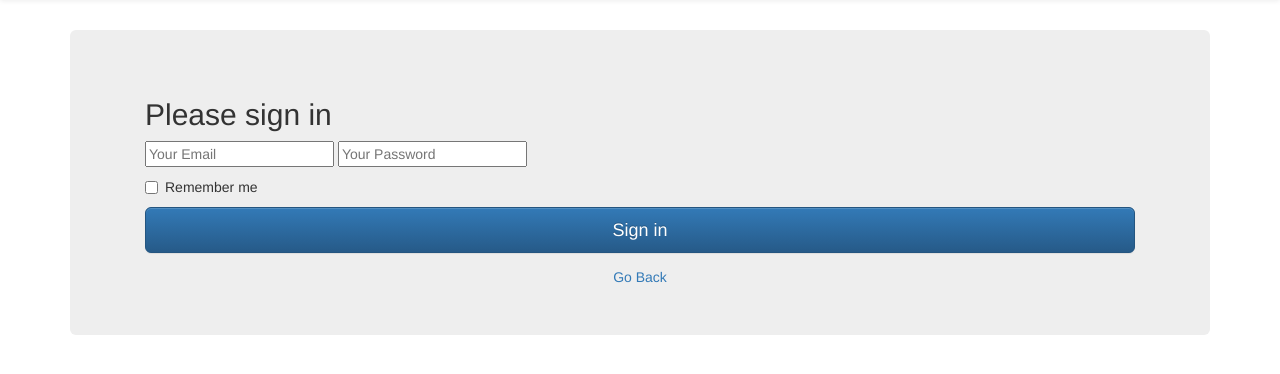
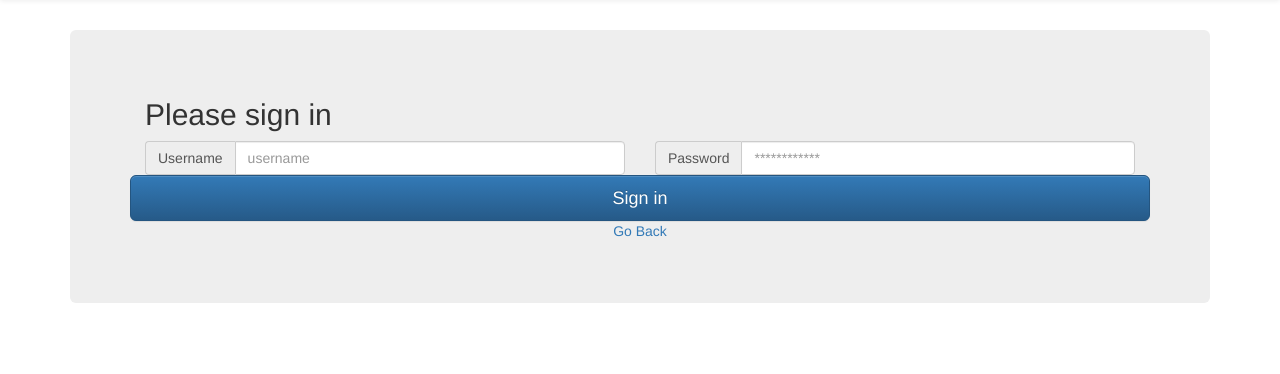
Before and after one commit to aidancrane/ChatBox, a Flask app: page /login in a window 1280 px wide. Shown: the part 51-425 px from the top of the page. Run offline with Flask 2, Linux system fonts and the light colour scheme; some libraries are stand-ins or nearby versions.

Commit message:
Made a better login page
need to fix spacing on sign in button

```diff
--- a/main.py
+++ b/main.py
@@ -103,20 +103,7 @@ def admin_dashboard():
                admin.shutdown_server()#waits for the last request to be serverd before shutting down
                admin.log("Shutting Down...")
                admin.log("Server Terminated at " + admin.GetTime())
-               return render_template("/admin/dashboard.html", isShuttingDown="True")
-          if request.form['kill'] == 'Log Out':
-               admin.log("Logging out" + session['email'])
-               email = session['email']
-               del session['email']
-               del session['password']
-               return render_template("/admin/dashboard.html", isLoggingOut=email)
-
-
-
-
-
-
-
+               return render_template("/admin/shuttingdown.html")
 
                #os._exit(1)
                # Do things
--- a/templates/login.html
+++ b/templates/login.html
@@ -9,14 +9,18 @@
             <div class="container">
                 <form class="form-signin" method="POST" action="/" />
                 <h2 class="form-signin-heading">Please sign in</h2>
-                <label class="sr-only" for="inputEmail">Email address</label>
-                <input class="u-full-width" type="email" placeholder="Your Email" id="email" name="email">
-                <label class="sr-only" for="inputPassword">Password</label>
-                <input class="u-full-width" type="password" placeholder="Your Password" id="password" name="password">
-                <div class="checkbox">
-                    <label>
-                        <input type="checkbox" value="remember-me"> Remember me
-                    </label>
+                <div class="row">
+                    <div class="col-lg-6">
+                        <div class="input-group">
+                            <span class="input-group-addon" id="usr">Username</span>
+                            <input type="text" class="form-control" placeholder="username" id="email" name="email">
+                        </div>
+                    </div>
+                    <div class="col-lg-6">
+                        <div class="input-group">
+                            <span class="input-group-addon" id="passwd">Password </span>
+                            <input type="password" class="form-control" placeholder="************" id="password" name="password">
+                        </div>
                     </div>
                     <button class="btn btn-lg btn-primary btn-block" type="submit">Sign in</button>
                     </form>
```
Lines whose indentation alone changed are shown as unchanged.
